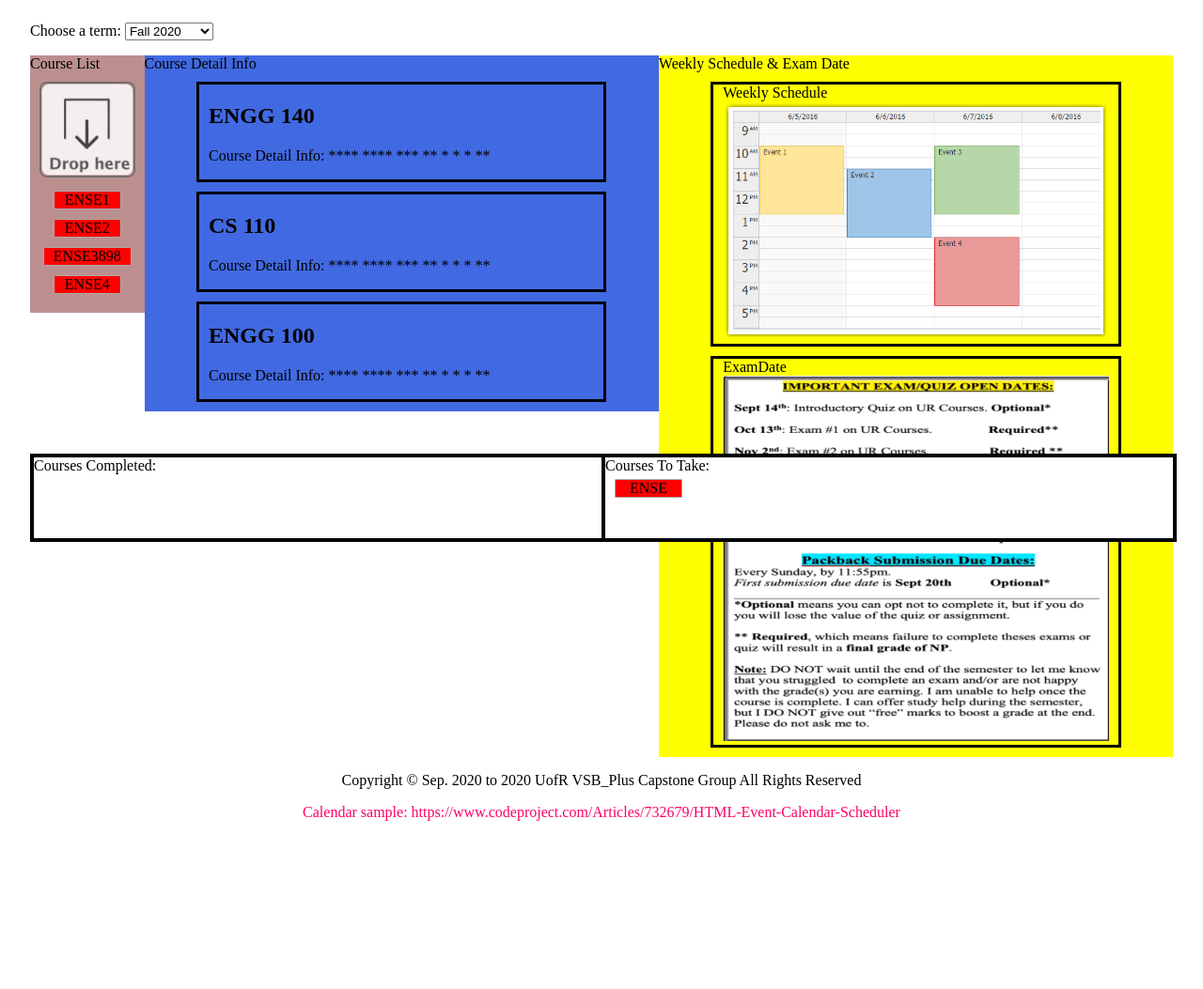
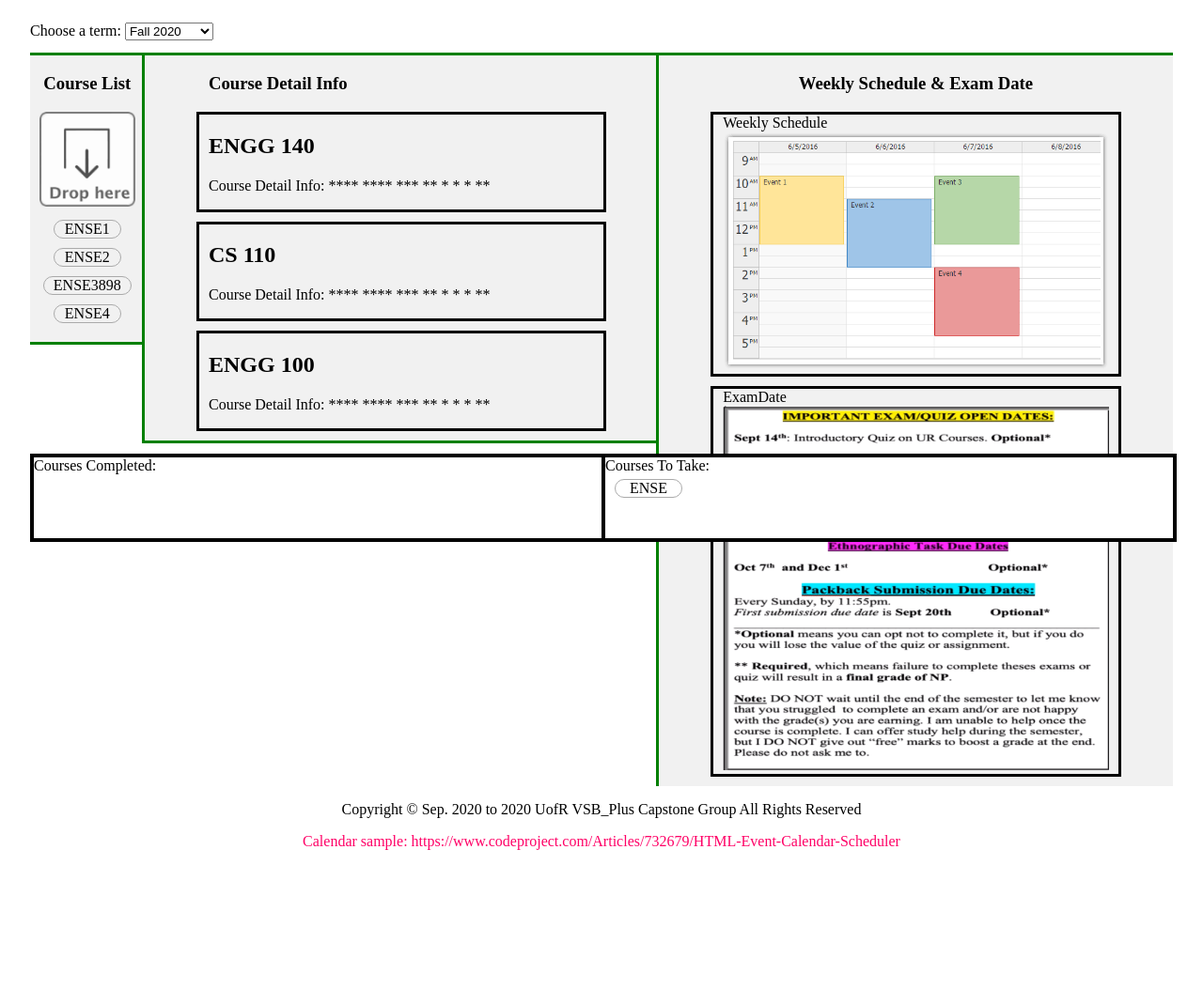
Before and after one commit to yang242j/VSB_Plus, a PHP site: page /semesterBuilder.html in a window 1280 px wide. Shown: the part 223-1276 px from the top of the page at 94% size. Before the commit the page ends 1097 px from the top, so only its background shows below. Run offline with PHP 8.4, Linux system fonts and the light colour scheme.

Commit message:
made some change
daily update

```diff
--- a/Code/css/academicBuilder.css
+++ b/Code/css/academicBuilder.css
@@ -24,7 +24,6 @@ body .container .term-container .course-section{
 body .container .term-container .course-section .courseTag{
    line-height: 30px;
    height: 30px;
-   border-radius: 8px;
    margin-left:10px;
    margin-top: 10px;
 }
--- a/Code/css/main.css
+++ b/Code/css/main.css
@@ -79,12 +79,11 @@ footer .note {
 /* Course Tag */
 .courseTag {
     border: 1px solid #aaaaaa;
-    border-radius: 5%;
+    border-radius: 15px;
     min-width: 50px;
     width: max-content;
     padding: 0px 10px 0px;
     text-align: center;
-    background-color: red;
 }
 
 .courseTag:hover {
--- a/Code/css/semester.css
+++ b/Code/css/semester.css
@@ -10,8 +10,13 @@ body .container .left-section {
     width: 10%;
     height: 100%;
     float: left;
-    background-color: rosybrown;
+    outline: 3px solid green;
+    background-color: #f1f1f1;
     padding-bottom: 10px;
+}
+
+body .container .left-section .section-title {
+    text-align: center;
 }
 
 body .container .left-section .courseTag {
@@ -28,7 +33,14 @@ body .container .middle-section {
     height: 100%;
     float: left;
     box-sizing: border-box;
-    background-color: royalblue;
+    outline: 3px solid green;
+    background-color: #f1f1f1;
+}
+
+body .container .middle-section .section-title {
+    width: 75%;
+    margin-left: auto;
+    margin-right: auto;
 }
 
 body .container .middle-section .courseInfo {
@@ -44,7 +56,12 @@ body .container .right-section {
     height: 100%;
     float: right;
     box-sizing: border-box;
-    background-color: yellow;
+    outline: 3px solid green;
+    background-color: #f1f1f1;
+}
+
+body .container .right-section .section-title {
+    text-align: center;
 }
 
 body .container .right-section .Calendar {
--- a/Code/js/semester.js
+++ b/Code/js/semester.js
@@ -9,34 +9,45 @@ function allowDrop(ev) {
 
 function drag(ev) {
     ev.dataTransfer.setData("text", ev.target.id);
+    console.log("drag", ev.target.id)
 }
 
 function dragEnter(ev) {
-    ev.target.style.backgroundColor = "";
+    //ev.target.style.backgroundColor = "green";
+    //console.log("dragEnter", ev.target.id)
 }
 
 function dragLeave(ev) {
-    ev.target.style.backgroundColor = "";
+    //ev.target.style.backgroundColor = "black";
+    //console.log("dragLeave", ev.target.id)
 }
 
 function dropL(ev) {
     var data = ev.dataTransfer.getData("text");
+    const colors = ["#B73225", "#DCE1E3", "#DDAF94"];
     if (ev.target.classList.contains("noDrop")) {
         ev.preventDefault();
     } else {
         ev.preventDefault();
         document.getElementsByClassName("left-section")[0].appendChild(document.getElementById(data));
+        const randomColorIndex = Math.floor(Math.random() * colors.length);
+        document.getElementById(data).style.backgroundColor = colors[randomColorIndex];
+        console.log(randomColorIndex, colors[randomColorIndex], data, "bottom-right");
     }
     ev.target.style.backgroundColor = "";
 }
 
 function dropBR(ev) {
     var data = ev.dataTransfer.getData("text");
+    const colors = ["#B73225", "#DCE1E3", "#DDAF94"];
     if (ev.target.classList.contains("noDrop")) {
         ev.preventDefault();
     } else {
         ev.preventDefault();
         document.getElementsByClassName("bottom-right")[0].appendChild(document.getElementById(data));
+        const randomColorIndex = Math.floor(Math.random() * colors.length);
+        document.getElementById(data).style.backgroundColor = colors[randomColorIndex];
+        console.log(randomColorIndex, colors[randomColorIndex], data, "bottom-right");
     }
     ev.target.style.backgroundColor = "";
 }
--- a/Code/semesterBuilder.html
+++ b/Code/semesterBuilder.html
@@ -41,7 +41,7 @@
             <p id="termDemo"></p>
         </div>
         <div class="left-section">
-            Course List<br>
+            <h3 class="section-title">Course List</h3>
 
             <div class="dropZone" ondrop="dropL(event)" ondragover="allowDrop(event)" ondragenter="dragEnter(event)" ondragleave="dragLeave(event)"><img src="img/drop-here.png" style="max-height: 100%;max-width: 100%;" draggable="false"></div>
 
@@ -51,7 +51,7 @@
             <div class="courseTag noDrop" id="ense4" draggable="true" ondragstart="drag(event)">ENSE4</div>
         </div>
         <div class="middle-section">
-            Course Detail Info
+            <h3 class="section-title">Course Detail Info</h3>
             <div class="courseInfo">
                 <h2>ENGG 140</h2>
                 <p>Course Detail Info: **** **** *** ** * * * **</p>
@@ -66,7 +66,7 @@
             </div>
         </div>
         <div class="right-section">
-            Weekly Schedule & Exam Date
+            <h3 class="section-title">Weekly Schedule & Exam Date</h3>
             <div class="Calendar">Weekly Schedule
                 <img src="img/calendar-sample.png" style="max-height: 100%;max-width: 100%;">
             </div>
```
